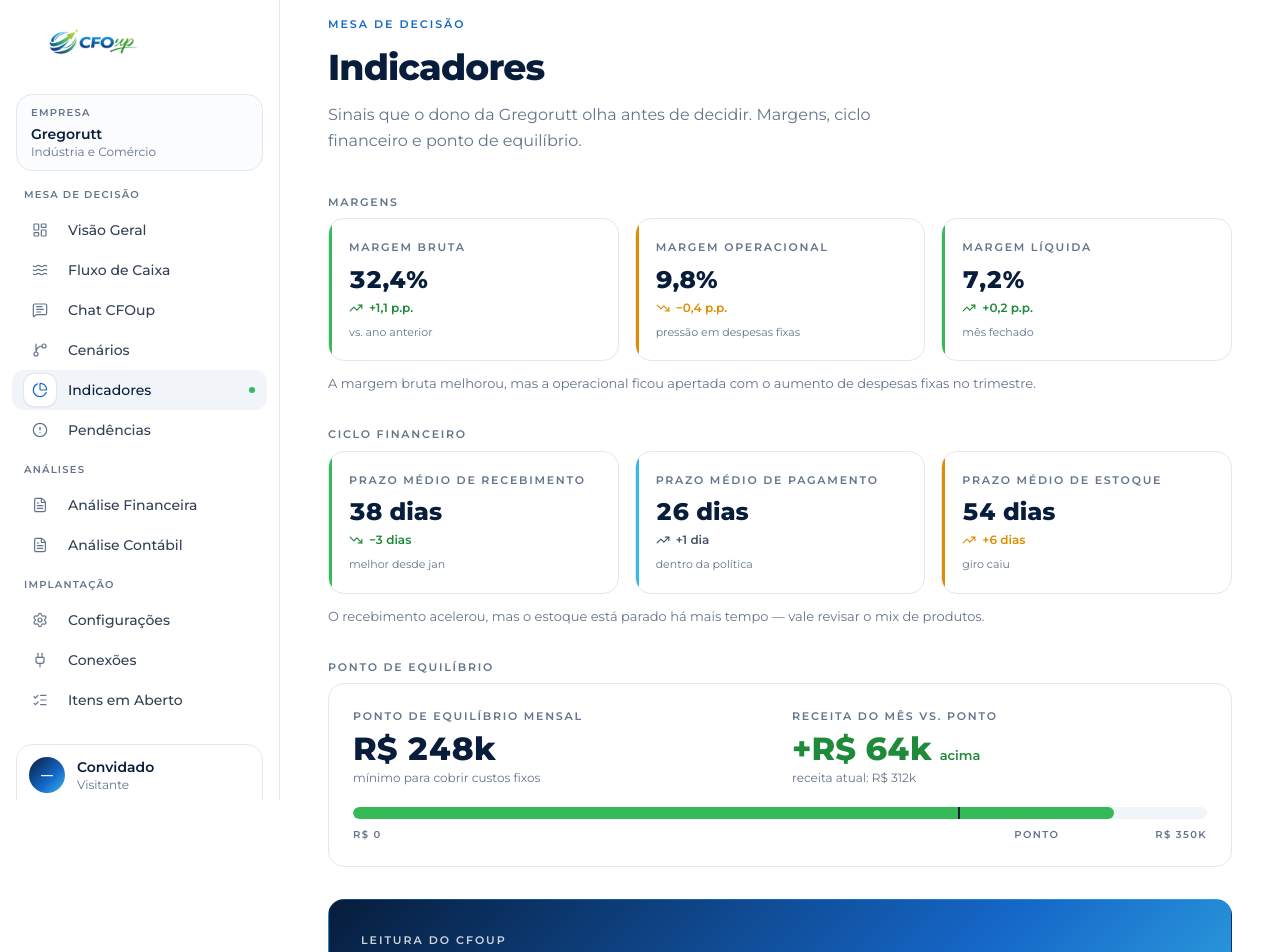
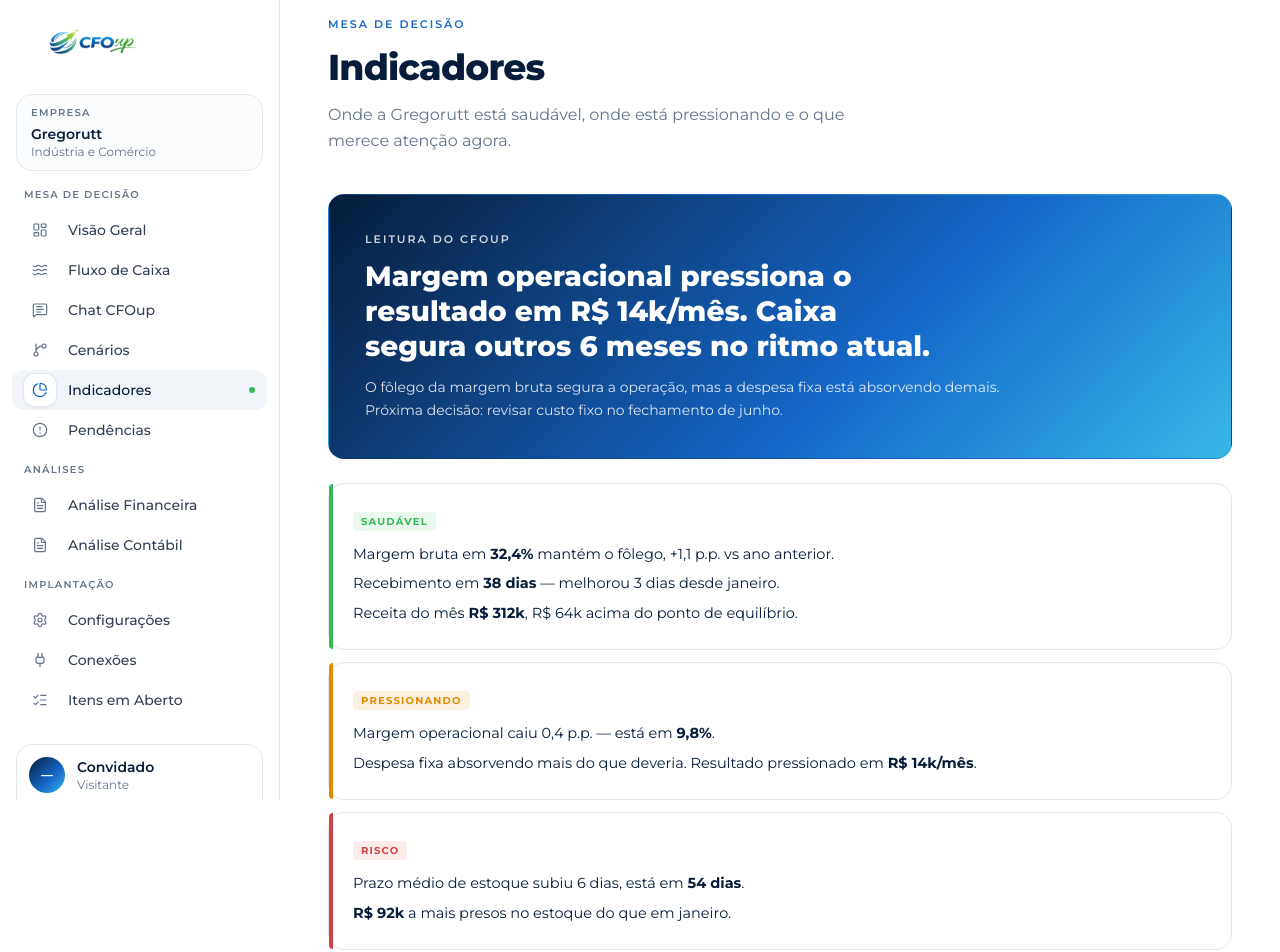
Before and after one commit to cfoup2026/cfoup-overview-v3, a Next.js app: page /margens in a window 1280 px wide. Shown: the top 952 px of the page. Built offline with nearby package versions, Linux system fonts and the light colour scheme.

Commit message:
feat: redesign '/margens' page with new spec
Move CFOup reading to main full-width element; replace KPI grid with editorial blocks.

```diff
--- a/app/(app)/margens/page.tsx
+++ b/app/(app)/margens/page.tsx
@@ -1,15 +1,5 @@
 import { PageHeader } from "@/components/page-header"
-import { TrendingDown, TrendingUp, Minus } from "lucide-react"
 import { clienteAtual } from "@/lib/clientes/cliente-atual"
-
-type Status = "positive" | "attention" | "negative" | "neutral"
-
-const STATUS_COLORS: Record<Status, { border: string; delta: string }> = {
-  positive: { border: "var(--brand-green)", delta: "var(--brand-green-dark)" },
-  attention: { border: "var(--brand-warning)", delta: "var(--brand-warning)" },
-  negative: { border: "var(--brand-error-soft)", delta: "var(--brand-red)" },
-  neutral: { border: "var(--brand-cyan)", delta: "var(--slate-600)" },
-}
 
 export default function IndicadoresPage() {
   return (
@@ -17,185 +7,106 @@ export default function IndicadoresPage() {
       <PageHeader
         eyebrow="Mesa de decisão"
         title="Indicadores"
-        description={`Sinais que o dono da ${clienteAtual.empresa.nomeCurto} olha antes de decidir. Margens, ciclo financeiro e ponto de equilíbrio.`}
+        description={`Onde a ${clienteAtual.empresa.nomeCurto} está saudável, onde está pressionando e o que merece atenção agora.`}
       />
 
-      {/* 1. Margens */}
-      <section className="mb-3">
-        <p className="text-[11px] font-semibold uppercase tracking-[0.16em] text-muted-foreground">Margens</p>
-        <div className="mb-3 mt-2 grid gap-4 md:grid-cols-3">
-          <KpiCard
-            label="Margem bruta"
-            value="32,4%"
-            delta="+1,1 p.p."
-            refText="vs. ano anterior"
-            status="positive"
-          />
-          <KpiCard
-            label="Margem operacional"
-            value="9,8%"
-            delta="−0,4 p.p."
-            refText="pressão em despesas fixas"
-            status="attention"
-          />
-          <KpiCard
-            label="Margem líquida"
-            value="7,2%"
-            delta="+0,2 p.p."
-            refText="mês fechado"
-            status="positive"
-          />
-        </div>
-        <p className="mb-8 text-[13px] leading-relaxed text-muted-foreground">
-          A margem bruta melhorou, mas a operacional ficou apertada com o aumento de despesas fixas no trimestre.
+      {/* Leitura do CFOup — ELEMENTO PRINCIPAL */}
+      <section className="mb-6 rounded-2xl border border-[rgba(21,103,200,0.25)] bg-brand-gradient p-7 md:p-9 text-white">
+        <p className="text-[11px] font-semibold uppercase tracking-[0.18em] text-white/80">Leitura do CFOup</p>
+        <h2 className="mt-3 max-w-3xl text-balance text-[1.5rem] md:text-[1.75rem] font-extrabold leading-tight">
+          Margem operacional pressiona o resultado em R$ 14k/mês. Caixa segura outros 6 meses no ritmo atual.
+        </h2>
+        <p className="mt-3 max-w-2xl text-white/85 text-[14px] leading-relaxed">
+          O fôlego da margem bruta segura a operação, mas a despesa fixa está absorvendo demais. Próxima decisão: revisar custo fixo no fechamento de junho.
         </p>
       </section>
 
-      {/* 2. Ciclo financeiro */}
-      <section className="mb-3">
-        <p className="text-[11px] font-semibold uppercase tracking-[0.16em] text-muted-foreground">Ciclo financeiro</p>
-        <div className="mb-3 mt-2 grid gap-4 md:grid-cols-3">
-          <KpiCard
-            label="Prazo médio de recebimento"
-            value="38 dias"
-            delta="−3 dias"
-            refText="melhor desde jan"
-            status="positive"
-          />
-          <KpiCard
-            label="Prazo médio de pagamento"
-            value="26 dias"
-            delta="+1 dia"
-            refText="dentro da política"
-            status="neutral"
-          />
-          <KpiCard
-            label="Prazo médio de estoque"
-            value="54 dias"
-            delta="+6 dias"
-            refText="giro caiu"
-            status="attention"
-          />
-        </div>
-        <p className="mb-8 text-[13px] leading-relaxed text-muted-foreground">
-          O recebimento acelerou, mas o estoque está parado há mais tempo — vale revisar o mix de produtos.
+      {/* Bloco A — SAUDÁVEL */}
+      <section className="mb-3 relative rounded-2xl border border-border bg-card p-5 md:p-6 pl-7">
+        <span
+          aria-hidden
+          className="absolute left-0 top-0 h-full w-[4px] rounded-l-2xl"
+          style={{ background: "var(--brand-green)" }}
+        />
+        <span
+          className="inline-block text-[10px] font-bold uppercase tracking-[0.12em] px-2 py-0.5 rounded mb-3"
+          style={{ background: "rgba(54,186,88,0.10)", color: "var(--brand-green)" }}
+        >
+          Saudável
+        </span>
+        <p className="text-[14.5px] leading-relaxed" style={{ color: "var(--brand-navy)" }}>
+          Margem bruta em <strong>32,4%</strong> mantém o fôlego, +1,1 p.p. vs ano anterior.
+        </p>
+        <p className="mt-1.5 text-[14.5px] leading-relaxed" style={{ color: "var(--brand-navy)" }}>
+          Recebimento em <strong>38 dias</strong> — melhorou 3 dias desde janeiro.
+        </p>
+        <p className="mt-1.5 text-[14.5px] leading-relaxed" style={{ color: "var(--brand-navy)" }}>
+          Receita do mês <strong>R$ 312k</strong>, R$ 64k acima do ponto de equilíbrio.
         </p>
       </section>
 
-      {/* 3. Ponto de equilíbrio */}
-      <section className="mb-8">
-        <p className="text-[11px] font-semibold uppercase tracking-[0.16em] text-muted-foreground">Ponto de equilíbrio</p>
-        <div className="mt-2 rounded-2xl border border-border bg-card p-5 md:p-6">
-          <div className="grid gap-6 md:grid-cols-2">
-            {/* Valor */}
-            <div>
-              <p className="text-[11px] font-semibold uppercase tracking-[0.16em] text-muted-foreground">
-                Ponto de equilíbrio mensal
-              </p>
-              <p
-                className="mt-2 text-[2rem] font-extrabold leading-none tabular-nums"
-                style={{ color: "var(--brand-navy)" }}
-              >
-                R$ 248k
-              </p>
-              <p className="mt-1 text-[12px] text-muted-foreground">mínimo para cobrir custos fixos</p>
-            </div>
-
-            {/* Distância */}
-            <div>
-              <p className="text-[11px] font-semibold uppercase tracking-[0.16em] text-muted-foreground">
-                Receita do mês vs. ponto
-              </p>
-              <div className="mt-2 flex items-baseline gap-2">
-                <p
-                  className="text-[2rem] font-extrabold leading-none tabular-nums"
-                  style={{ color: "var(--brand-green-dark)" }}
-                >
-                  +R$ 64k
-                </p>
-                <p className="text-[13px] font-semibold" style={{ color: "var(--brand-green-dark)" }}>
-                  acima
-                </p>
-              </div>
-              <p className="mt-1 text-[12px] text-muted-foreground">receita atual: R$ 312k</p>
-            </div>
-          </div>
-
-          {/* Barra */}
-          <div className="mt-5">
-            <div className="relative h-3 w-full overflow-hidden rounded-full bg-[var(--slate-100)]">
-              {/* Ponto de equilíbrio marker */}
-              <div
-                className="absolute top-0 h-full w-0.5 bg-[var(--brand-navy)]"
-                style={{ left: `${(248 / 350) * 100}%` }}
-              />
-              {/* Receita atual */}
-              <div
-                className="h-full rounded-full"
-                style={{
-                  width: `${(312 / 350) * 100}%`,
-                  background: "var(--brand-green)",
-                }}
-              />
-            </div>
-            <div className="mt-2 flex items-center justify-between text-[10px] font-semibold uppercase tracking-[0.14em] text-muted-foreground">
-              <span>R$ 0</span>
-              <span style={{ marginLeft: `${(248 / 350) * 100 - 8}%` }}>Ponto</span>
-              <span>R$ 350k</span>
-            </div>
-          </div>
-        </div>
+      {/* Bloco B — PRESSIONANDO */}
+      <section className="mb-3 relative rounded-2xl border border-border bg-card p-5 md:p-6 pl-7">
+        <span
+          aria-hidden
+          className="absolute left-0 top-0 h-full w-[4px] rounded-l-2xl"
+          style={{ background: "var(--brand-warning)" }}
+        />
+        <span
+          className="inline-block text-[10px] font-bold uppercase tracking-[0.12em] px-2 py-0.5 rounded mb-3"
+          style={{ background: "rgba(224,139,0,0.12)", color: "var(--brand-warning)" }}
+        >
+          Pressionando
+        </span>
+        <p className="text-[14.5px] leading-relaxed" style={{ color: "var(--brand-navy)" }}>
+          Margem operacional caiu 0,4 p.p. — está em <strong>9,8%</strong>.
+        </p>
+        <p className="mt-1.5 text-[14.5px] leading-relaxed" style={{ color: "var(--brand-navy)" }}>
+          Despesa fixa absorvendo mais do que deveria. Resultado pressionado em <strong>R$ 14k/mês</strong>.
+        </p>
       </section>
 
-      {/* 4. Leitura do CFOup */}
-      <section className="rounded-2xl border border-[rgba(21,103,200,0.25)] bg-brand-gradient p-7 text-white md:p-8">
-        <p className="text-[11px] font-semibold uppercase tracking-[0.18em] text-white/80">Leitura do CFOup</p>
-        <h2 className="mt-3 max-w-3xl text-balance text-2xl font-extrabold leading-tight">
-          A margem operacional caiu 0,4 p.p. — despesas fixas cresceram mais que a receita.
-        </h2>
-        <p className="mt-3 max-w-2xl text-white/85">
-          O sinal de atenção está nas despesas fixas que subiram sem acompanhar o faturamento. A receita ainda está R$ 64k acima do ponto de equilíbrio, mas se a margem continuar caindo, esse colchão diminui rápido. Vale revisar contratos recorrentes e renegociar onde der.
+      {/* Bloco C — RISCO */}
+      <section className="mb-3 relative rounded-2xl border border-border bg-card p-5 md:p-6 pl-7">
+        <span
+          aria-hidden
+          className="absolute left-0 top-0 h-full w-[4px] rounded-l-2xl"
+          style={{ background: "var(--brand-error-soft)" }}
+        />
+        <span
+          className="inline-block text-[10px] font-bold uppercase tracking-[0.12em] px-2 py-0.5 rounded mb-3"
+          style={{ background: "rgba(209,67,67,0.10)", color: "var(--brand-error-soft)" }}
+        >
+          Risco
+        </span>
+        <p className="text-[14.5px] leading-relaxed" style={{ color: "var(--brand-navy)" }}>
+          Prazo médio de estoque subiu 6 dias, está em <strong>54 dias</strong>.
+        </p>
+        <p className="mt-1.5 text-[14.5px] leading-relaxed" style={{ color: "var(--brand-navy)" }}>
+          <strong>R$ 92k</strong> a mais presos no estoque do que em janeiro.
+        </p>
+      </section>
+
+      {/* Bloco D — ATENÇÃO AGORA */}
+      <section className="mb-3 relative rounded-2xl border border-border bg-card p-5 md:p-6 pl-7">
+        <span
+          aria-hidden
+          className="absolute left-0 top-0 h-full w-[4px] rounded-l-2xl"
+          style={{ background: "var(--brand-blue)" }}
+        />
+        <span
+          className="inline-block text-[10px] font-bold uppercase tracking-[0.12em] px-2 py-0.5 rounded mb-3"
+          style={{ background: "rgba(21,103,200,0.10)", color: "var(--brand-blue)" }}
+        >
+          Atenção agora
+        </span>
+        <p className="text-[14.5px] leading-relaxed" style={{ color: "var(--brand-navy)" }}>
+          Revisar custo fixo no próximo fechamento.
+        </p>
+        <p className="mt-1.5 text-[14.5px] leading-relaxed" style={{ color: "var(--brand-navy)" }}>
+          Olhar Prazo médio de estoque por linha de produto.
         </p>
       </section>
     </>
   )
 }
-
-function KpiCard({
-  label,
-  value,
-  delta,
-  refText,
-  status,
-}: {
-  label: string
-  value: string
-  delta: string
-  refText: string
-  status: Status
-}) {
-  const colors = STATUS_COLORS[status]
-  const IconComponent = delta.startsWith("+") ? TrendingUp : delta.startsWith("−") || delta.startsWith("-") ? TrendingDown : Minus
-
-  return (
-    <div className="relative overflow-hidden rounded-2xl border border-border bg-card p-4 md:p-5">
-      <span
-        aria-hidden
-        className="absolute left-0 top-0 h-full w-[3px]"
-        style={{ background: colors.border }}
-      />
-      <p className="text-[11px] font-semibold uppercase tracking-[0.16em] text-muted-foreground">{label}</p>
-      <p
-        className="mt-3 text-[1.5rem] font-extrabold leading-none tabular-nums"
-        style={{ color: "var(--brand-navy)" }}
-      >
-        {value}
-      </p>
-      <div className="mt-2 flex items-center gap-1.5 text-xs font-semibold" style={{ color: colors.delta }}>
-        <IconComponent className="h-3.5 w-3.5" />
-        {delta}
-      </div>
-      <p className="mt-2 text-[11px] text-muted-foreground">{refText}</p>
-    </div>
-  )
-}
```
